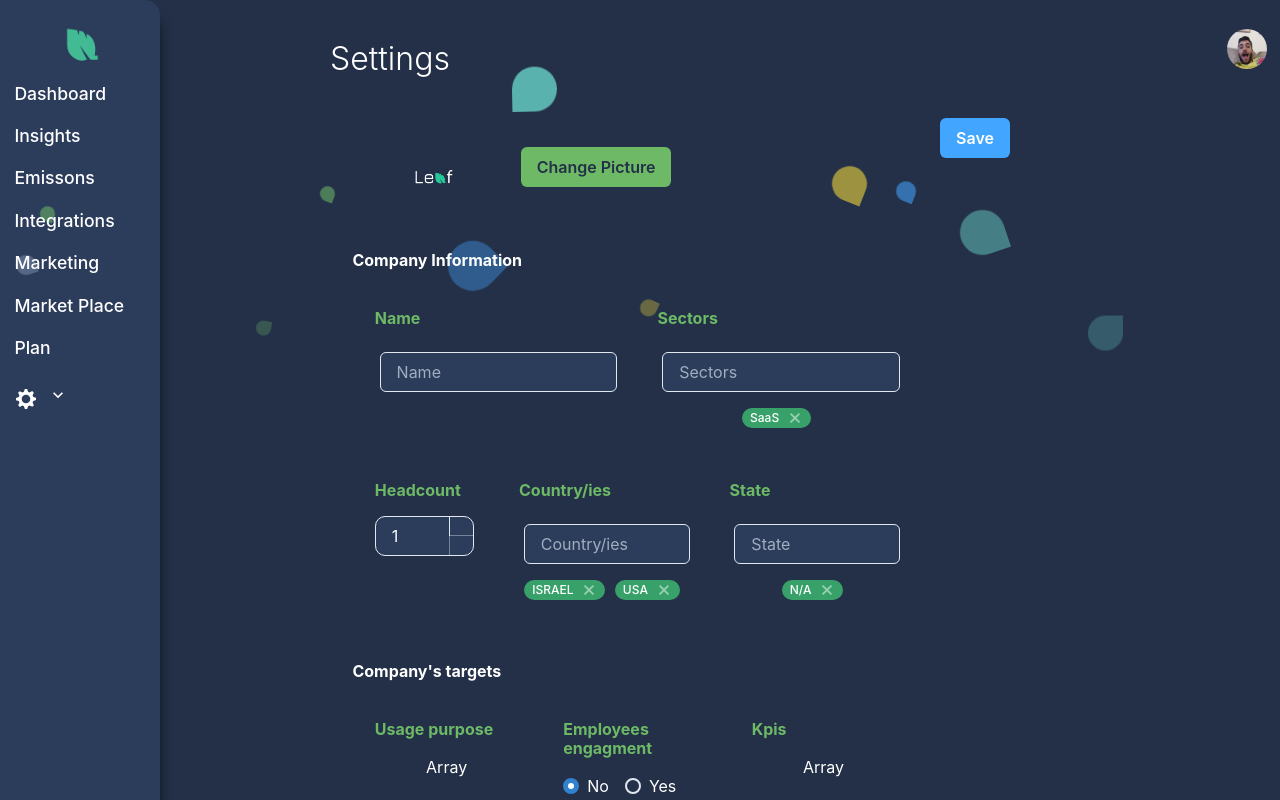
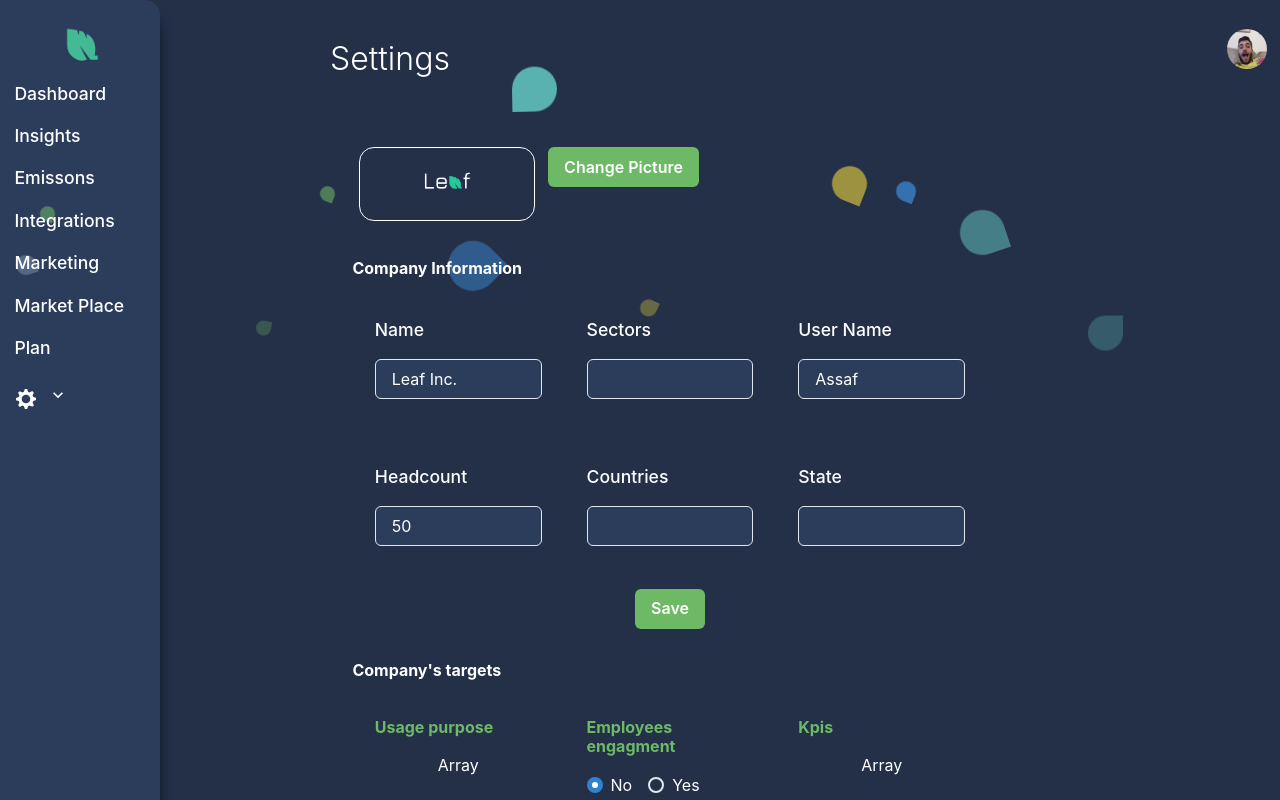
Before and after one commit to AssafWoo/Leaf-groot, a React (Create React App) app: page /settings/company in a window 1280 px wide. Shown: the top 800 px of the page. Built offline with nearby package versions, Linux system fonts and the light colour scheme.

Commit message:
using formik now in company's settings too

```diff
--- a/src/Modules/settings/company-details.js
+++ b/src/Modules/settings/company-details.js
@@ -1,65 +1,125 @@
 import { Button } from "@chakra-ui/button"
 import { Input } from "@chakra-ui/input"
 import { Heading } from "@chakra-ui/layout"
-import { NumberDecrementStepper, NumberIncrementStepper, NumberInput, NumberInputField, NumberInputStepper } from "@chakra-ui/number-input"
-import { useCallback } from "react"
-import TagComponent from "../../Components/Tags/tag"
 import SingleUser from "../../Components/UserAvatar/SingelUser"
-import { DarkerTheme, DarkTheme, MainGreen } from "../../Styles/colors"
-import { BoxSize, Flex, InputProperties } from "../../Styles/styles"
+import { DarkTheme, MainGreen } from "../../Styles/colors"
+import { BoxSize, Flex } from "../../Styles/styles"
+import {Formik, Form, Field} from 'formik';
+import { FormControl, FormErrorMessage, FormLabel } from "@chakra-ui/form-control"
 
 
 
-const InputBox = ({name, size, children, handleChange}) => {
-    return(
-        <BoxSize flexSize={size} isInvisible="true">
-            <Heading color={MainGreen} size="sm" textAlign="left" marginBottom="1rem">{name}</Heading>
-            <Input bg={DarkTheme} style={InputProperties} placeholder={name} onChange={(e) => handleChange(name , e.target.value)} />
-            {children}
-        </BoxSize>
-    )
-}
-
 const CompanyDetails = ({companyDetails}) => {
-    const handleChange = useCallback((inputName, element) => {
-        console.log(inputName, element)
-    },[])
-
     return (
         <>
             <Flex style={{marginBottom:'2rem'}}>
-                <BoxSize flexSize="3" isInvisible="true"><SingleUser desiredPhoto="company" />
+                <BoxSize flexSize="3" isInvisible="true" style={{border:'1px solid white'}}><SingleUser desiredPhoto="company" />
                 </BoxSize>
-                <Button color={DarkerTheme} margin=".4rem" bg={MainGreen} colorScheme="white" variant="solid">Change Picture</Button>
+                <Button margin=".4rem" bg={MainGreen} colorScheme="green" variant="solid">Change Picture</Button>
                 <BoxSize flexSize="5" isInvisible="true"></BoxSize>
             </Flex>
             <Heading color='white' size="sm" textAlign="left" marginBottom="1rem">Company Information</Heading>
+                <Formik
+                    initialValues={{name:'Leaf Inc.', sectors:'', headCount:50, countries:'', state:'', userName:'Assaf'}}
+                    onSubmit={async(data, {setSubmitting}) => {
+                        setSubmitting(true)
+                        //async call
+                        console.log('submit: ', data)
+                        setSubmitting(false)
+                    }}
+                >
+                {({values, isSubmitting, handleChange, handleBlur, handleSubmit}) =>(
+                    <Form>
+
                         <Flex>
-                <InputBox handleChange={handleChange} name="Name" size='3' children=''  />
-                <InputBox handleChange={handleChange} name="Sectors" size='3' children= {companyDetails.sectors.map((value, index) => (
+                            <BoxSize flexSize="1" isInvisible="true">
+                                <Field>
+                                    {({ field, form }) => (
+                                        <FormControl id="name">
+                                            <FormLabel color='white' fontSize="1.1rem" textAlign="left" pb="2" >Name</FormLabel>
+                                            <Input name="name" value={values.name} onChange={handleChange} onBlur={handleBlur} border="1px solid white" bg={DarkTheme} mb="5" />
+                                            <FormErrorMessage>'</FormErrorMessage>
+                                        </FormControl>
+                                    )}
+                                </Field>
+
+                            </BoxSize>
+                            <BoxSize flexSize="1" isInvisible="true">
+                                <Field>
+                                    {({ field, form }) => (
+                                        <FormControl id="sectors">
+                                            <FormLabel color='white' fontSize="1.1rem" textAlign="left" pb="2" >Sectors</FormLabel>
+                                            <Input name="sectors" onChange={handleChange} value={values.sectors} onBlur={handleBlur} border="1px solid white" bg={DarkTheme} mb="1 " />
+                                            {/* {values.sectors.map((value, index) => (
                                                 <TagComponent key={index} color="green" content={value} />
-                    ))}
-                     />
+                                            ))} */}
+                                            <FormErrorMessage>'</FormErrorMessage>
+                                        </FormControl>
+                                    )}
+                                </Field>
+                            </BoxSize>
+                            <BoxSize flexSize="1" isInvisible="true">
+                                <Field>
+                                    {({ field, form }) => (
+                                        <FormControl id="userName">
+                                            <FormLabel color='white' fontSize="1.1rem" textAlign="left" pb="2" >User Name</FormLabel>
+                                            <Input name="userName" onChange={handleChange} value={values.userName} onBlur={handleBlur} border="1px solid white" bg={DarkTheme} mb="1 " />
+                                            <FormErrorMessage>'</FormErrorMessage>
+                                        </FormControl>
+                                    )}
+                                </Field>
+                            </BoxSize>
                         </Flex>
                         <Flex>
-                <BoxSize flexSize="3" isInvisible="true">
-                    <Heading color={MainGreen} size="sm" textAlign="left" marginBottom="1rem">Headcount</Heading>
-                    <NumberInput bg={DarkTheme} borderRadius="10px" placeholder="Number of Employees" defaultValue={1} min={1} max={10000}>
-                        <NumberInputField borderRadius="10px" />
-                        <NumberInputStepper>
-                            <NumberIncrementStepper color={DarkTheme} />
-                            <NumberDecrementStepper color={DarkTheme} />
-                        </NumberInputStepper>
-                    </NumberInput>
+                            <BoxSize flexSize="1" isInvisible="true">
+
+                                <Field>
+                                    {({ field, form }) => (
+                                        <FormControl id="headCount">
+                                            <FormLabel color='white' fontSize="1.1rem" textAlign="left" pb="2" >Headcount</FormLabel>
+                                            <Input type="number" name="headCount" value={values.headCount} onChange={handleChange} onBlur={handleBlur} border="1px solid white" bg={DarkTheme} mb="5" />
+
+                                            <FormErrorMessage>'</FormErrorMessage>
+                                        </FormControl>
+                                    )}
+                                </Field>
                             </BoxSize>
-                <InputBox handleChange={handleChange} name="Country/ies" size='5' children={companyDetails?.countries.map((value, index) => (
+                            <BoxSize flexSize="1" isInvisible="true">
+
+
+                                <Field>
+                                    {({ field, form }) => (
+                                        <FormControl id="countries">
+                                            <FormLabel color='white' fontSize="1.1rem" textAlign="left" pb="2" >Countries</FormLabel>
+                                            <Input name="countries" onChange={handleChange} value={values.countries} onBlur={handleBlur} border="1px solid white" bg={DarkTheme} mb="1 " />
+                                            {/* {values.countries.map((value, index) => (
                                                 <TagComponent key={index} color="green" content={value} />
-                    ))} />
+                                            ))} */}
+                                            <FormErrorMessage>'</FormErrorMessage>
+                                        </FormControl>
+                                    )}
+                                </Field>
+                            </BoxSize>
+                            <BoxSize flexSize="1" isInvisible="true">
+                                <Field>
+                                    {({ field, form }) => (
+                                        <FormControl id="state">
+                                            <FormLabel color='white' fontSize="1.1rem" textAlign="left" pb="2" >State</FormLabel>
+                                            <Input name="state" onChange={handleChange} value={values.state} onBlur={handleBlur} border="1px solid white" bg={DarkTheme} mb="1 " />
+                                            {/* {values.state.map((value, index) => (
+                                                <TagComponent key={index} color="green" content={value} />
+                                            ))} */}
+                                            <FormErrorMessage>'</FormErrorMessage>
+                                        </FormControl>
+                                    )}
+                                </Field>
+                            </BoxSize>
+                        </Flex>
 
-                <InputBox handleChange={handleChange} name="State" size='5' children={companyDetails?.states.map((value, index) => (
-                        <TagComponent key={index} color="green" content={value} />
-                    ))} />
-            </Flex>
+                        <Button type="submit" bg={MainGreen} colorScheme="green"> Save </Button>
+                    </Form>
+                )}
+                </Formik>
         </>
 
     )
--- a/src/Pages/login.js
+++ b/src/Pages/login.js
@@ -28,7 +28,7 @@ const Login = () => {
 
                     <Formik
                         initialValues={{email:'', password:''}}
-                        onSubmit={(data, {setSubmitting}) => {
+                        onSubmit={async (data, {setSubmitting}) => {
                             setSubmitting(true);
                             //make async call
                             console.log('submit: ', data);
--- a/src/Pages/settings.js
+++ b/src/Pages/settings.js
@@ -19,7 +19,6 @@ const Settings = () => {
                 <CompanyDetails companyDetails={state.company} />
                 <CompanyTargets />
                 </BoxSize>
-                <Button bg={MainBlue} colorScheme="white" variant="solid">Save</Button>
             </Flex>
         </>
     )
--- a/src/Pages/sign-up.js
+++ b/src/Pages/sign-up.js
@@ -33,7 +33,7 @@ const Signup = () => {
                         <BoxSize flexSize="1" style={{padding:'1.5rem', background:'transparent'}}>
                             <Formik
                                 initialValues={{email:'', password:'', confirmPassword:''}}
-                                onSubmit={(data, {setSubmitting}) => {
+                                onSubmit={async (data, {setSubmitting}) => {
                                     setSubmitting(true);
                                     //make async call
                                     console.log('submit: ', data);
```
Lines whose indentation alone changed are shown as unchanged.
